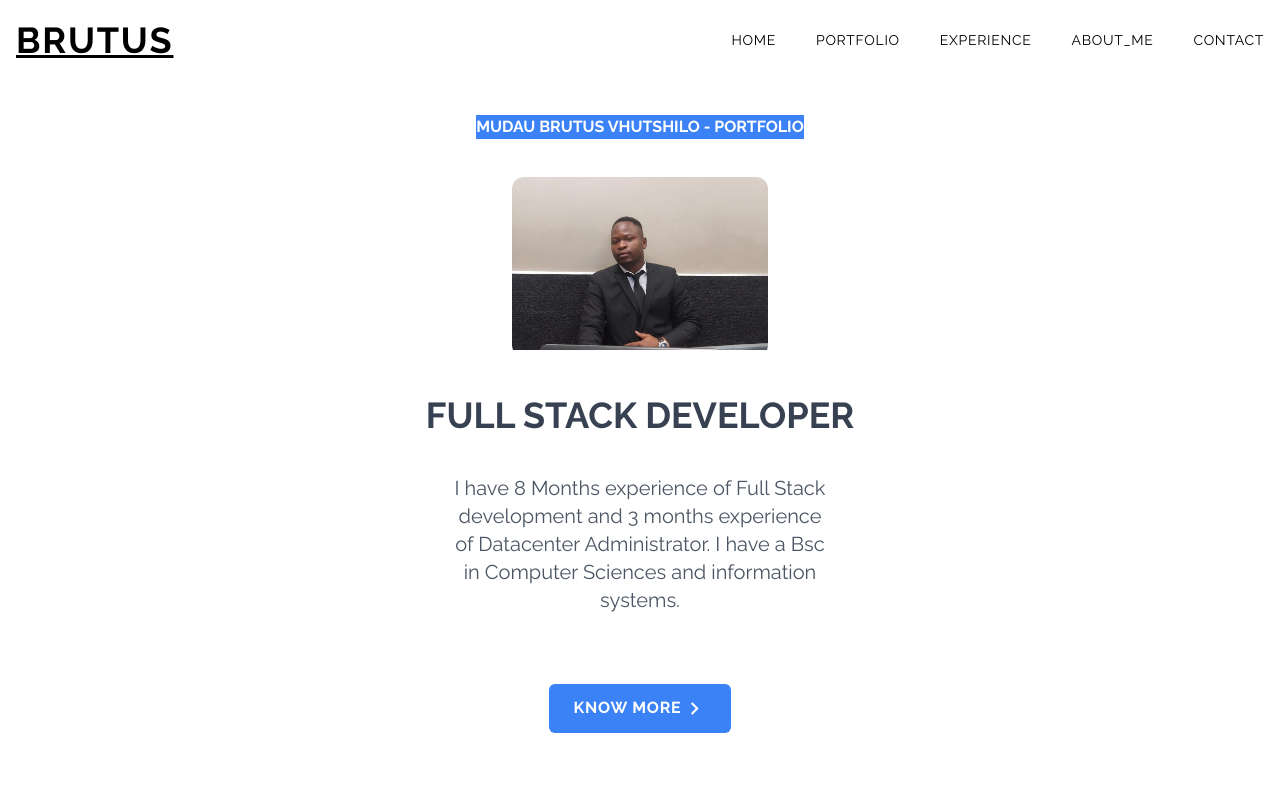
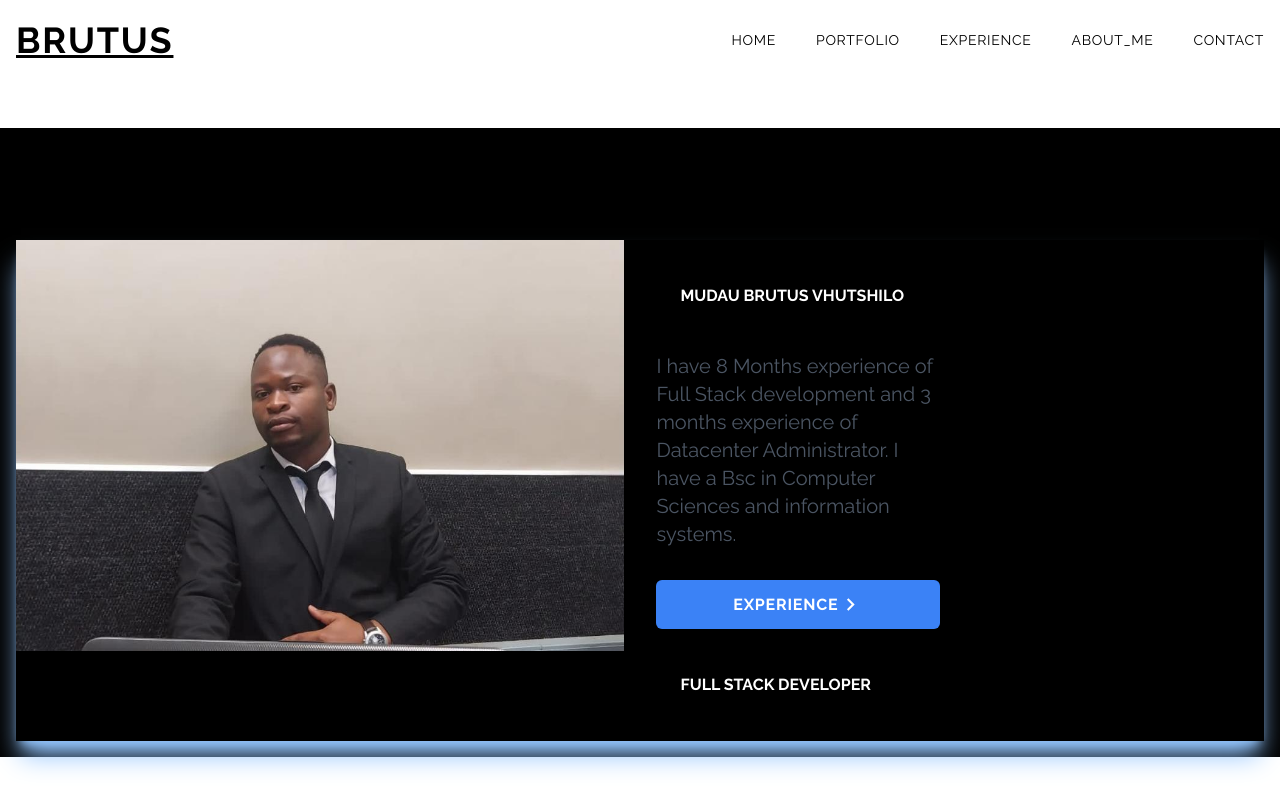
Before and after one commit to Brutus221/Mudau-Brutus-vhutshilo-portfolio, a Next.js app: page / in a window 1280 px wide. Shown: the top 800 px of the page. Built offline with nearby package versions, Linux system fonts and the light colour scheme.

Commit message:
more updates

```diff
--- a/components/HomePage.jsx
+++ b/components/HomePage.jsx
@@ -7,34 +7,48 @@ import Link from "next/link";
 
 const HomePage = () => {
   return (
-    <div id="home" className="h-screen w-full text-center">
-      <div className="max-w-screen-xl mx-auto w-full h-full pt-24 p-4 flex flex-col justify-around items-center">
-      <h1  className="uppercase font-bold bg-blue-500 text-white  text-1xl ">
-          Mudau Brutus Vhutshilo - portfolio
-        </h1>
-        <div className="w-64 h-150 mx-auto overflow-hidden   rounded-xl">
+<div id="home" className="w-full">
+      <div className="max-w-screen-xl mx-auto px-8 py-16 text-center md:text-right"></div>
+      <div className="max-w-screen-xl mx-auto w-full h-full pt-24 p-4 flex flex-col justify-around items-right bg-black">
+
+      <div className="flex flex-col md:flex-row gap-8 shadow-xl shadow-blue-300 bg-black mt-4">
+          <div className="rounded-xl ">
           <Image src={heroImage} alt="me" />
         </div>
+        <div className="grid grid-cols-2 mx-auto w-4/5 gap-10">
 
-        <h1 className="uppercase font-bold text-gray-700 text-4xl">
-          Full stack Developer
-        </h1>
-
-        <p className="text-gray-600 text-xl max-w-sm mx-auto">
+        <p>
+        <div className="group flex items-left justify-left my-8  text-white px-6 py-3 font-bold uppercase rounded-md ">
+        <p>
+          Mudau Brutus Vhutshilo
+          </p>
+          </div>
+          <p className="text-gray-600 text-xl max-w-sm mx-auto">
           I have 8 Months experience of Full Stack development  and 3 months experience of Datacenter  Administrator.
            I have a Bsc in Computer Sciences and information systems.
         </p>
-
         <Link href="/#About_me">
           <div className="group flex items-center justify-center my-8 bg-blue-500 text-white px-6 py-3 font-bold uppercase rounded-md tracking-wider cursor-pointer">
-            know more
+            Experience
             <span className="-rotate-90 duration-100 ease-in group-hover:rotate-0">
               <MdExpandMore size={25} />
             </span>
           </div>
         </Link>
+
+        <div className="group flex items-left justify-left my-8  text-white px-6 py-3 font-bold uppercase rounded-md ">
+        <p>
+          Full stack  Developer
+          </p>
+          </div>
+          </p>
+
+</div>
+
       </div>
-    </div>
+      </div>
+      </div>
+
   );
 };
 
```
